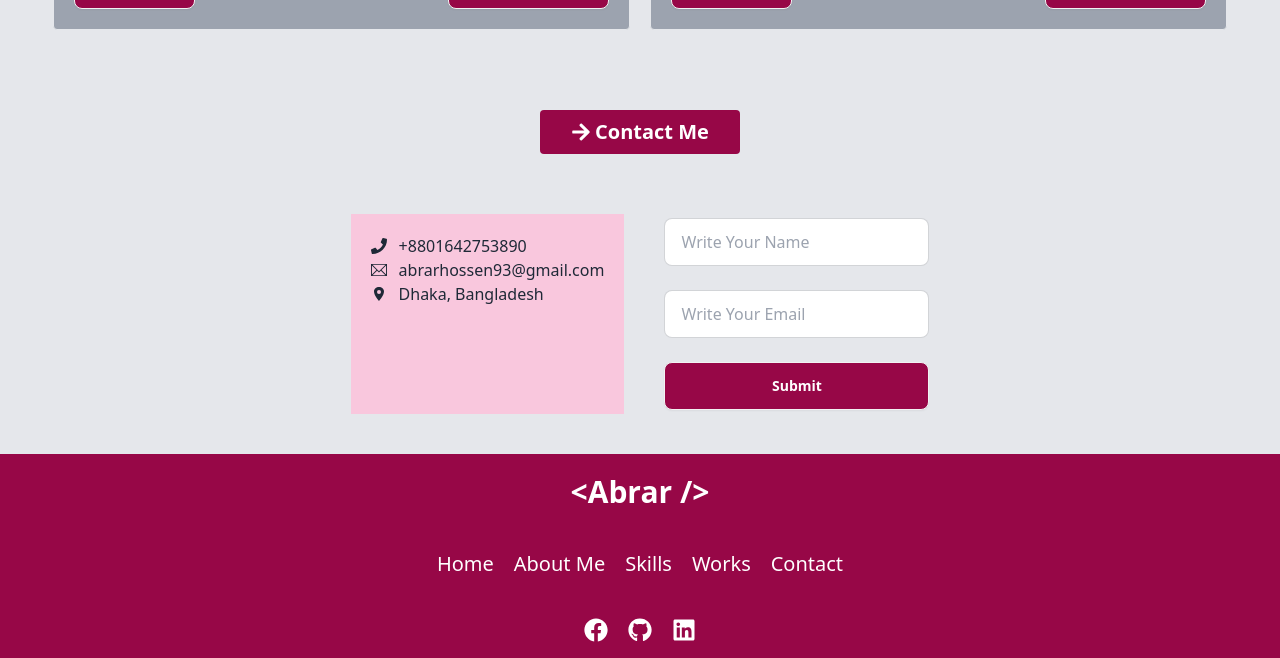
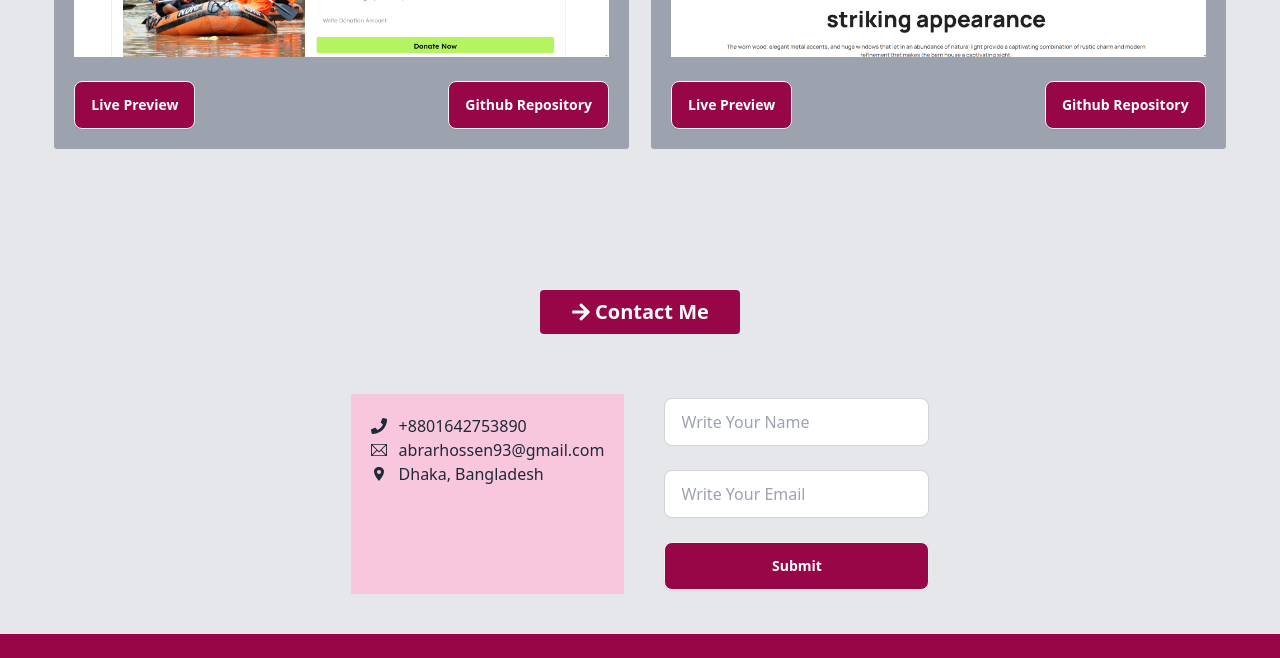
Before and after one commit to im-AbrarHossen/Portfolio, a React (Vite) app: page / in a window 1280 px wide. Shown: the part 2116-2774 px from the top of the page. Built offline with nearby package versions, Linux system fonts and the light colour scheme.

Commit message:
portfolio update

```diff
--- a/src/components/ContactSection.jsx
+++ b/src/components/ContactSection.jsx
@@ -4,7 +4,7 @@ import { TfiEmail } from "react-icons/tfi";
 
 const ContactSection = () => {
     return (
-        <div className="flex flex-col items-center justify-center gap-10 py-10 w-11/12 mx-auto">
+        <div className="flex flex-col items-center justify-center gap-10 pb-10 pt-[100px] w-11/12 mx-auto">
             <button className="px-3 py-2 bg-[#970747] text-xl font-bold text-white rounded flex items-center justify-center gap-1 mb-5 w-full lg:w-[200px]"><FaArrowRight></FaArrowRight>Contact Me</button>
             <div className="flex flex-col lg:flex-row items-center gap-10">
                 <div className="bg-[#f9c7dd] p-5 h-[200px]">
--- a/src/components/SkillSection.jsx
+++ b/src/components/SkillSection.jsx
@@ -15,7 +15,7 @@ import reactIcon from "../assets/images/react.png"
 
 const SkillSection = () => {
     return (
-        <div className="flex flex-col w-11/12 mx-auto py-10 items-center">
+        <div className="flex flex-col w-11/12 mx-auto pb-10 pt-[100px] items-center">
             <button className="px-3 py-2 text-xl font-bold bg-[#970747] text-white rounded flex items-center justify-center lg:w-[200px] w-full gap-1 mb-10"><FaArrowRight></FaArrowRight>Skills</button>
             <div className="grid lg:grid-cols-7 md:grid-cols-5 grid-cols-2  gap-5">
                 <div className="flex flex-col items-center">
--- a/src/components/WorkSection.jsx
+++ b/src/components/WorkSection.jsx
@@ -4,7 +4,7 @@ import project2 from "../assets/images/Project2.png"
 
 const WorkSection = () => {
     return (
-        <div className="py-10 w-11/12 mx-auto flex flex-col items-center gap-10">
+        <div className="pb-10 pt-[100px] w-11/12 mx-auto flex flex-col items-center gap-10">
             <button className="px-3 py-2 bg-[#970747] text-xl font-bold text-white rounded flex items-center justify-center gap-1 mb-5 w-full lg:w-[200px]"><FaArrowRight></FaArrowRight>My Works</button>
             <div className="grid lg:grid-cols-2 grid-cols-1 gap-5">
                 <div className="bg-gray-400 border rounded p-5">
```
